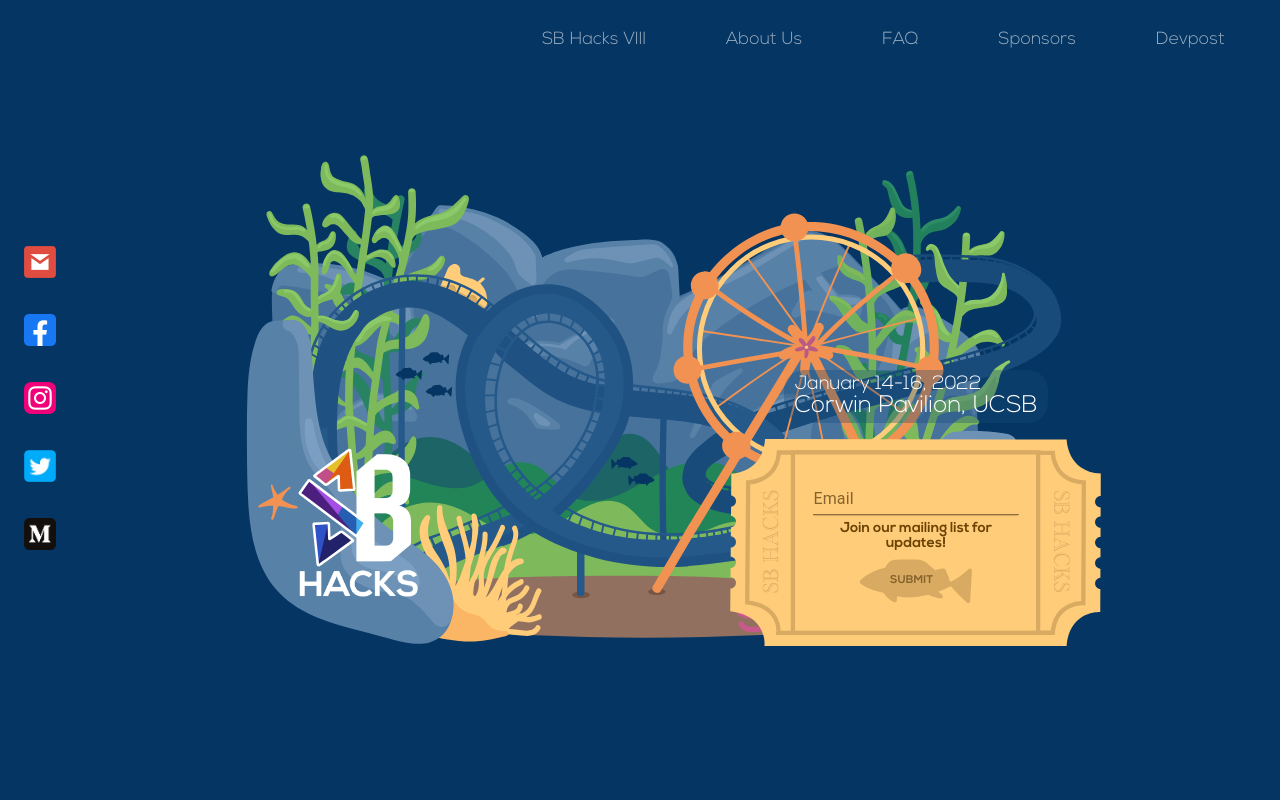
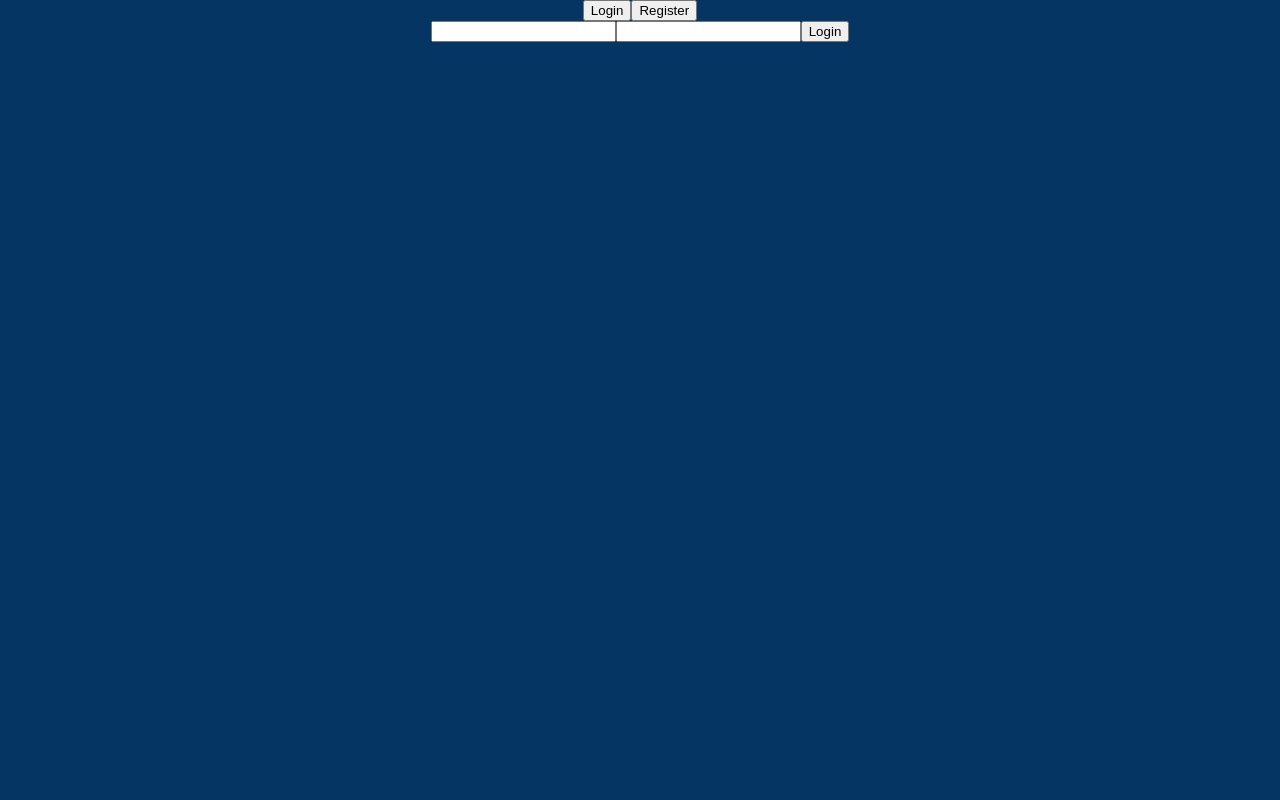
Before and after one commit to sbhacks-org/sbhacks-viii-site, a React (Create React App) app in the folder sbhacks-viii-frontend/: page /authentication in a window 1280 px wide. Shown: the top 800 px of the page. Built offline with nearby package versions, Linux system fonts and the light colour scheme.

Commit message:
auth sorta works

```diff
--- a/sbhacks-viii-frontend/package.json
+++ b/sbhacks-viii-frontend/package.json
@@ -9,6 +9,7 @@
     "@testing-library/user-event": "^12.8.3",
     "axios": "^0.21.1",
     "node-sass": "^6.0.1",
+    "firebase": "^9.0.0",
     "query-string": "^4.3.4",
     "react": "^17.0.2",
     "react-dom": "^17.0.2",
--- a/sbhacks-viii-frontend/src/App.js
+++ b/sbhacks-viii-frontend/src/App.js
@@ -39,6 +39,9 @@
         <Route path="/unsubscribe">
           <UnsubscribePage />
         </Route>
+        <Route path="/authentication">
+          <AuthenticationPage />
+        </Route>
         <Route path="/">
           <div class="content">
             <NavBar/>
@@ -53,9 +56,6 @@
           </div>
           <SocialMediaBar />
         </Route>
-        <Route path="/authentication">
-          <AuthenticationPage />
-        </Route>
       </Switch>
     </div>
   );
--- a/sbhacks-viii-frontend/src/components/AuthenticationPage.js
+++ b/sbhacks-viii-frontend/src/components/AuthenticationPage.js
@@ -1,88 +1,112 @@
-import React, { useEffect, useState } from 'react';
+import React, { useEffect, useState } from "react";
 
-import { getAuth, onAuthStateChanged, createUserWithEmailAndPassword, sendEmailVerification, signInWithEmailAndPassword, signOut } from "firebase/auth";
-
+import {
+  getAuth,
+  onAuthStateChanged,
+  createUserWithEmailAndPassword,
+  sendEmailVerification,
+  signInWithEmailAndPassword,
+  signOut,
+} from "firebase/auth";
 
 const AuthenticationPage = (props) => {
-
-    useEffect(() => {
-
-    }, []);
+  useEffect(() => {}, []);
   const [showLogin, setShowLogin] = useState(true);
 
   const loginSubmit = (e, email, password) => {
-
     e.preventDefault();
     const auth = getAuth();
     signInWithEmailAndPassword(auth, email, password)
       .then((userCredential) => {
         // Signed in
         const user = userCredential.user;
-                console.log('Successful sign in');
-                console.log(user)
+        console.log("Successful sign in");
+        console.log(user);
         // ...
       })
       .catch((error) => {
         const errorCode = error.code;
         const errorMessage = error.message;
-                console.log(errorCode + " | " + errorMessage)
+        console.log(errorCode + " | " + errorMessage);
       });
+  };
 
-    }
-
-    const registerSubmit = (e) => {
+  const registerSubmit = (e, email, password) => {
+    e.preventDefault();
     const auth = getAuth();
     createUserWithEmailAndPassword(auth, email, password)
       .then((userCredential) => {
         // Signed in
         const user = userCredential.user;
-                console.log('registered')
-                console.log(user)
+        console.log("registered");
+        console.log(user);
         // ...
+        sendEmailVerification(auth.currentUser).then(() => {
+          // Email verification sent!
+          // ...
+          console.log('verificaiton email sent');
+        });
+        // add to db
       })
       .catch((error) => {
         const errorCode = error.code;
         const errorMessage = error.message;
-                console.log(errorCode + " | " + errorMessage)
+        console.log(errorCode + " | " + errorMessage);
         // ..
       });
-    }
+  };
 
   return (
     <div>
-            <button handleSubmit={loginSubmit} onClick={() => { setShowLogin(true) }}>Login</button>
-            <button handleSubmit={registerSubmit} onClick={() => { setShowLogin(false) }}>Register</button>
-            {showLogin ?
-                <AuthenticationForm submitTxt='Login' />
-                : <AuthenticationForm submitTxt='Register' />
-
-            }
+      <button
+        onClick={() => {
+          setShowLogin(true);
+        }}
+      >
+        Login
+      </button>
+      <button
+        onClick={() => {
+          setShowLogin(false);
+        }}
+      >
+        Register
+      </button>
+      {showLogin ? (
+        <AuthenticationForm handlesubmit={loginSubmit} submitTxt="Login" />
+      ) : (
+        <AuthenticationForm
+          handlesubmit={registerSubmit}
+          submitTxt="Register"
+        />
+      )}
     </div>
-    )
-}
+  );
+};
 
 export default AuthenticationPage;
 
 export const AuthenticationForm = (props) => {
-    const handleSubmit = props.handleSubmit;
+  const handleSubmit = props.handlesubmit;
 
-    const [email, setEmail] = useState('')
-    const [password, setPassword] = useState('');
+  const [email, setEmail] = useState("");
+  const [password, setPassword] = useState("");
 
   const update = (e, set) => {
     e.preventDefault();
-        console.log(e);
     set(e.target.value);
-    }
+  };
 
   return (
     <form onSubmit={(e) => handleSubmit(e, email, password)}>
-
-            <input type='email' value={email} onChange={(e) => update(e, setEmail)} />
-            <input type='password' value={password} onChange={(e) => update(e, setPassword)} />
+      <input type="email" value={email} onChange={(e) => update(e, setEmail)} />
+      <input
+        type="password"
+        value={password}
+        onChange={(e) => update(e, setPassword)}
+      />
 
       <button>{props.submitTxt}</button>
     </form>
-
-    )
-}
+  );
+};
```
Also changed, not shown: 1 other file (tests, documents, lock files or other folders). Lines whose indentation alone changed are shown as unchanged.
